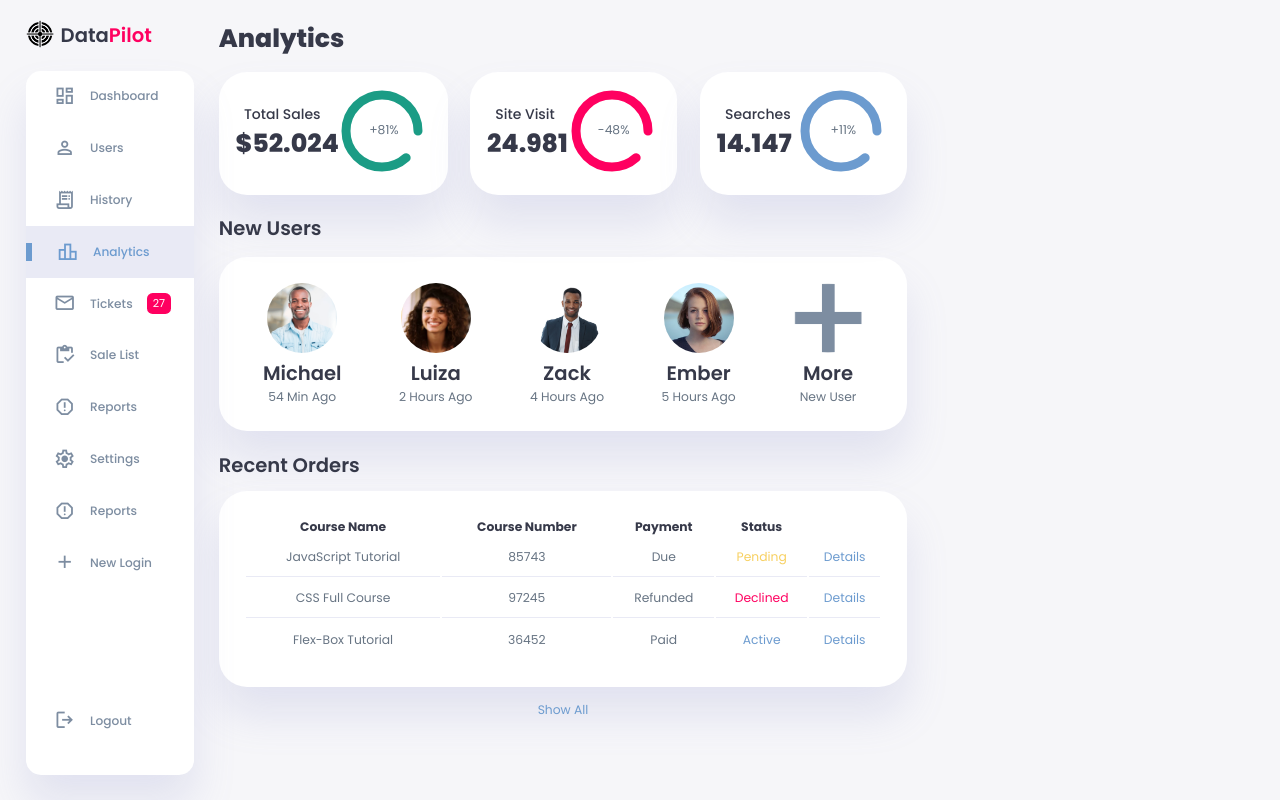
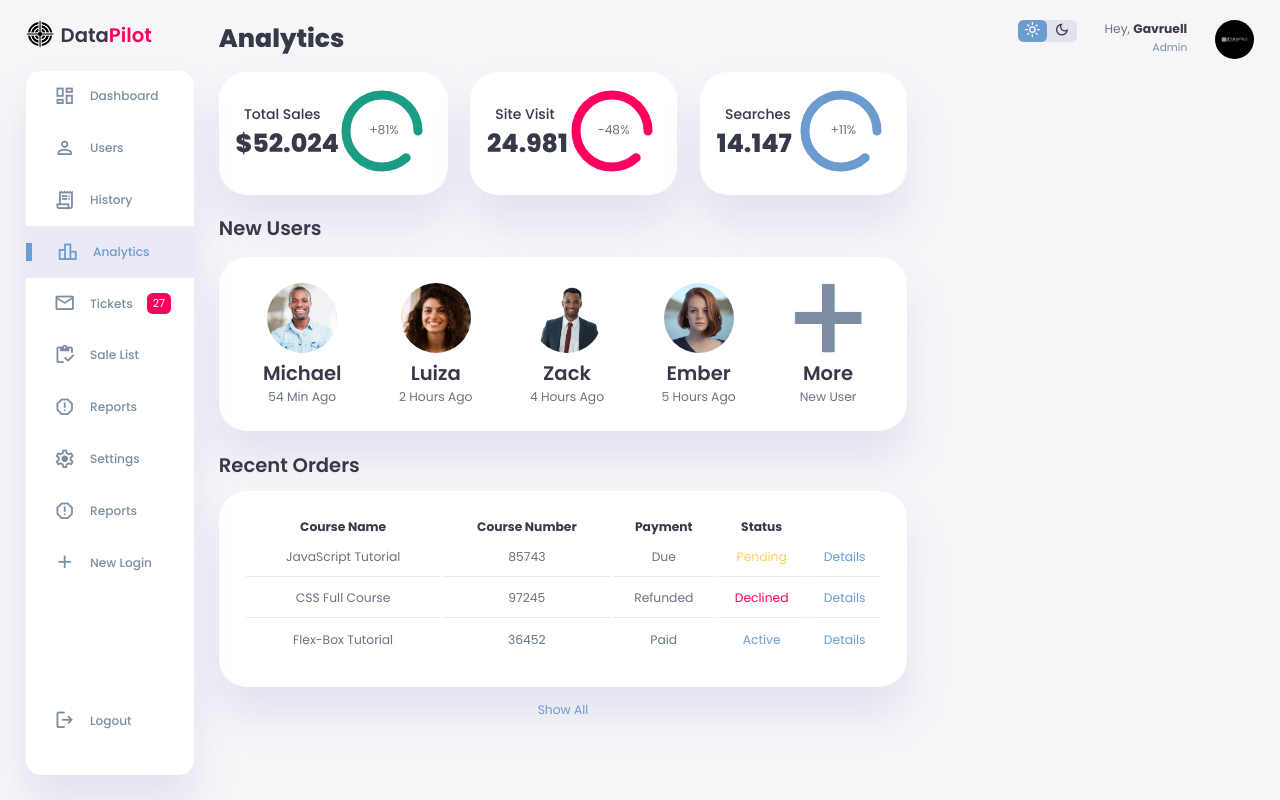
Before and after one commit to Gavruel/DataPilot, a plain HTML site: page index.html in a window 1280 px wide. Drawn offline with nearby package versions, Linux system fonts and the light colour scheme.

Commit message:
Inicio da lateral direita

```diff
--- a/index.html
+++ b/index.html
@@ -210,6 +210,36 @@
         </main>
         <!--End od Main Content-->
 
+        <!--Right Bar-->
+        <div class="right-section">
+            <div class="nav">
+                <button id="menu-btn">
+                    <span class="material-symbols-outlined">
+                        menu
+                    </span>
+                </button>
+                <div class="dark-mode">
+                    <span class="material-symbols-outlined active">
+                        light_mode
+                    </span>
+                    <span class="material-symbols-outlined">
+                        dark_mode
+                    </span>
+                </div>
+
+                <div class="profile">
+                    <div class="info">
+                        <p>Hey, <b>Gavruell</b></p>
+                        <small class="text-muted">Admin</small>
+                    </div>
+                    <div class="profile-photo">
+                        <img src="images/logo-white.png">
+                    </div>
+                </div>
+
+            </div>
+        </div>
+
     </div>
 
     <script src="order.js"></script>
--- a/style.css
+++ b/style.css
@@ -384,3 +384,58 @@ main .recent-orders a{
 main .recent-orders a:hover{
      transform: scale(1.2);
 }
+
+.right-section{
+    margin-top: 1.4rem;
+}
+
+.right-section .nav{
+    display: flex;
+    justify-content: end;
+    gap: 2rem;
+}
+
+.right-section .nav button{
+    display: none;
+}
+
+.right-section .dark-mode{
+    background-color: var(--color-light);
+    display: flex;
+    justify-content: space-between;
+    align-items: center;
+    height: 1.6rem;
+    width: 4.2rem;
+    cursor: pointer;
+    border-radius: var(--border-radius-1);
+}
+
+.right-section .dark-mode span{
+    font-size: 1.2rem;
+    width: 50%;
+    height: 100%;
+    display: flex;
+    align-items: center;
+    justify-content: center;
+}
+
+.right-section .dark-mode span.active{
+    background-color: var(--color-primary);
+    color: white;
+    border-radius: var(--border-radius-1);
+}
+
+.right-section .nav .profile{
+    display: flex;
+    gap: 2rem;
+    text-align: right;
+}
+
+.right-section .nav .profile .profile-photo{
+    width: 2.8rem;
+    height: 2.8rem;
+    border-radius: 50%;
+    overflow: hidden;
+}
+
+/*40:24*/
```
